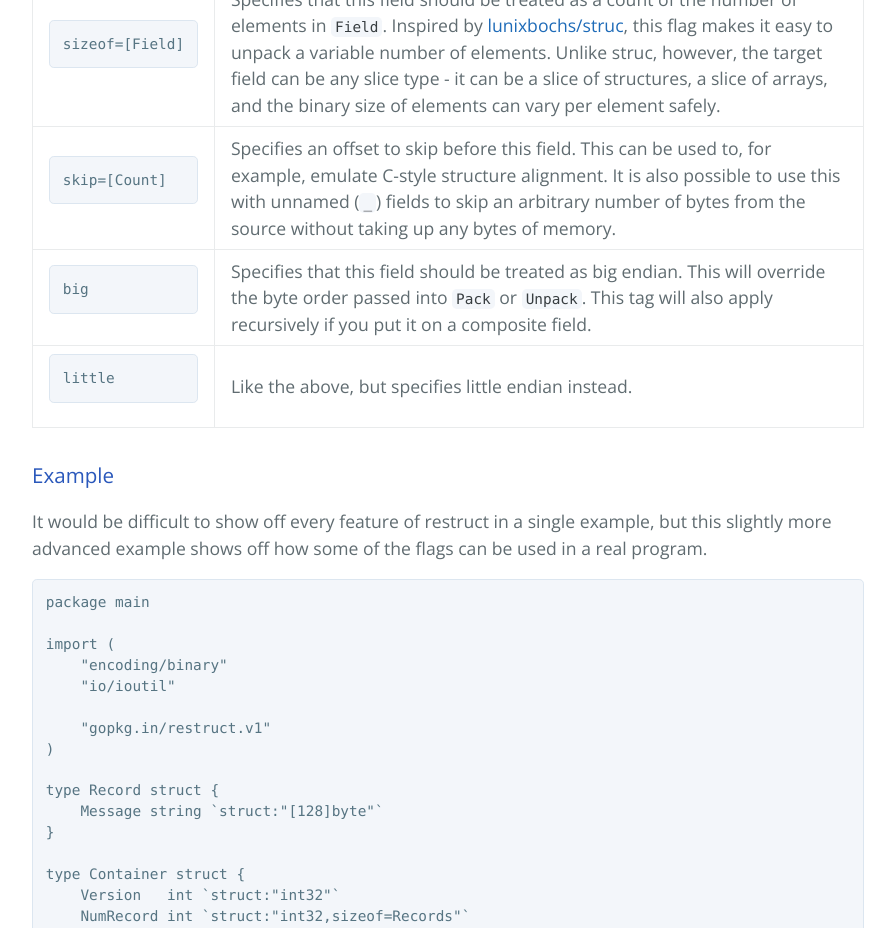
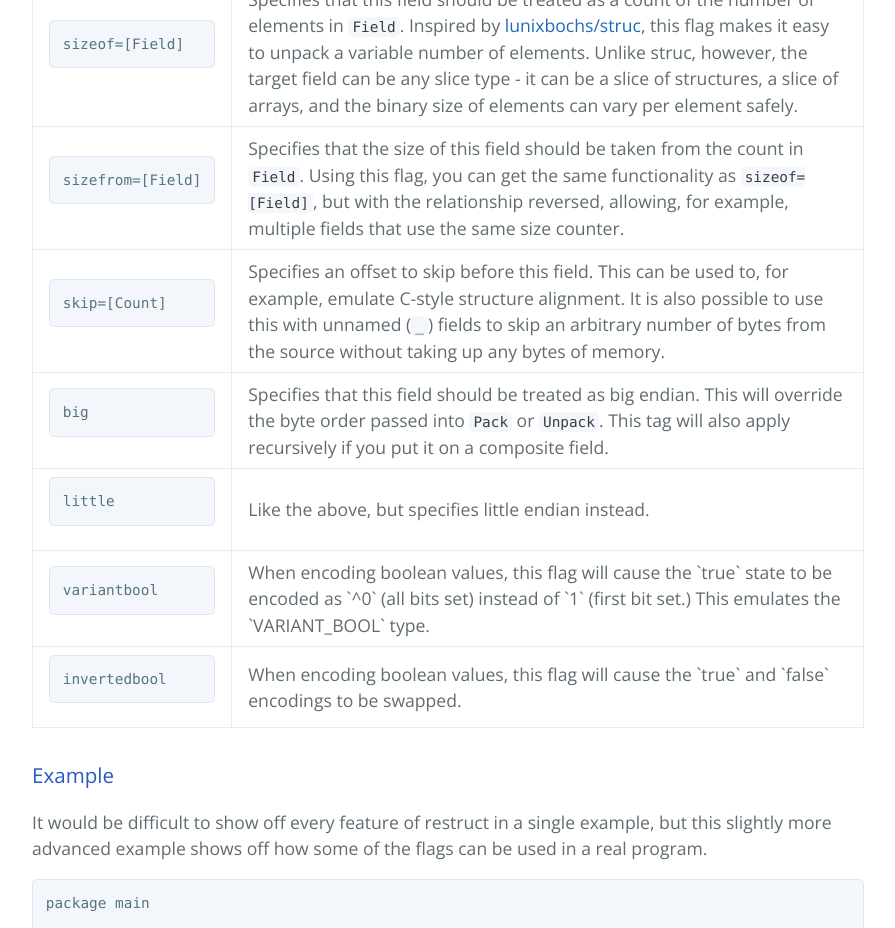
Before and after one commit to go-restruct/restruct, a website: page index.html in a window 1280 px wide. Shown: the part 2480-3408 px from the top of the page, without its empty margins (192-1087 px from the left). Drawn offline with nearby package versions, Linux system fonts and the light colour scheme.

Commit message:
Update documentation with new boolean and sizefrom support.

```diff
--- a/index.html
+++ b/index.html
@@ -132,6 +132,15 @@ func main() {
       </td>
     </tr>
     <tr>
+      <td><pre><code>sizefrom=[Field]</code></pre></td>
+      <td>
+        Specifies that the size of this field should be taken from the count in
+        <code>Field</code>. Using this flag, you can get the same functionality
+        as <code>sizeof=[Field]</code>, but with the relationship reversed,
+        allowing, for example, multiple fields that use the same size counter.
+      </td>
+    </tr>
+    <tr>
       <td><pre><code>skip=[Count]</code></pre></td>
       <td>
         Specifies an offset to skip before this field. This can be used to,
@@ -152,6 +161,21 @@ func main() {
       <td><pre><code>little</code></pre></td>
       <td>
         Like the above, but specifies little endian instead.
+      </td>
+    </tr>
+    <tr>
+      <td><pre><code>variantbool</code></pre></td>
+      <td>
+        When encoding boolean values, this flag will cause the `true` state to
+        be encoded as `^0` (all bits set) instead of `1` (first bit set.) This
+        emulates the `VARIANT_BOOL` type.
+      </td>
+    </tr>
+    <tr>
+      <td><pre><code>invertedbool</code></pre></td>
+      <td>
+        When encoding boolean values, this flag will cause the `true` and
+        `false` encodings to be swapped.
       </td>
     </tr>
   </tbody>
```
